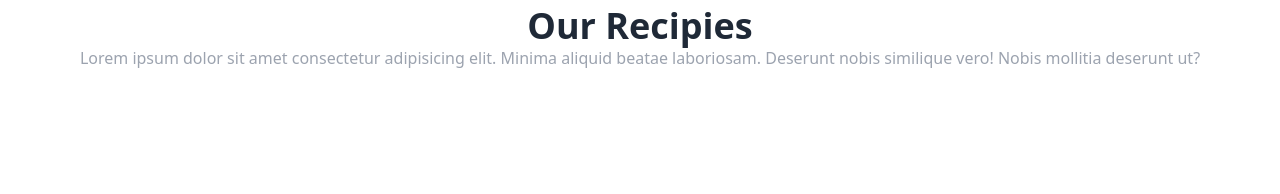
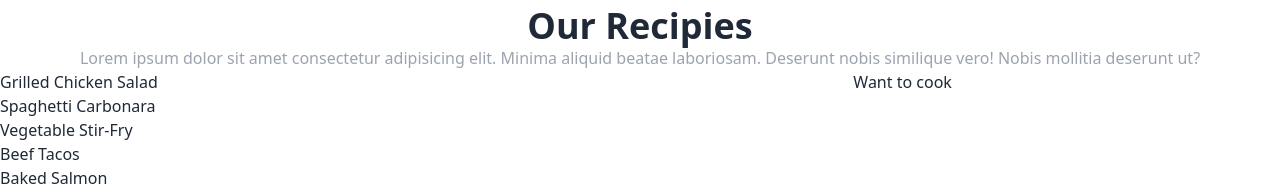
Before and after one commit to Syed-Anwarul-Haque-Piash/recipe-calories, a React (Vite) app: page / in a window 1280 px wide. Shown: the part 894-1088 px from the top of the page. Before the commit the page ends 964 px from the top, so only its background shows below. Built offline with nearby package versions, Linux system fonts and the light colour scheme.

Commit message:
load recipe data

```diff
--- a/public/recipe.json
+++ b/public/recipe.json
@@ -3,7 +3,7 @@
         "id": 1,
         "recipe_name": "Grilled Chicken Salad",
         "recipe_image": "grilled_chicken_salad.jpg",
-        "short_description": "A healthy grilled chicken salad with fresh vegetables and a light vinaigrette dressing.",
+        "description": "A healthy grilled chicken salad with fresh vegetables and a light vinaigrette dressing.",
         "ingredients": [
             "550 g chicken breast",
             "100 g lettuce",
@@ -19,7 +19,7 @@
         "id": 2,
         "recipe_name": "Spaghetti Carbonara",
         "recipe_image": "spaghetti_carbonara.jpg",
-        "short_description": "Classic Italian pasta dish with creamy sauce, crispy pancetta, and Parmesan cheese.",
+        "description": "Classic Italian pasta dish with creamy sauce, crispy pancetta, and Parmesan cheese.",
         "ingredients": [
             "200 g spaghetti",
             "100 g pancetta",
@@ -35,7 +35,7 @@
         "id": 3,
         "recipe_name": "Vegetable Stir-Fry",
         "recipe_image": "vegetable_stir_fry.jpg",
-        "short_description": "A quick and easy stir-fry with colorful vegetables and a savory sauce.",
+        "description": "A quick and easy stir-fry with colorful vegetables and a savory sauce.",
         "ingredients": [
             "100 g broccoli",
             "100 g bell pepper",
@@ -51,7 +51,7 @@
         "id": 4,
         "recipe_name": "Beef Tacos",
         "recipe_image": "beef_tacos.jpg",
-        "short_description": "Spicy beef tacos served with fresh salsa and avocado.",
+        "description": "Spicy beef tacos served with fresh salsa and avocado.",
         "ingredients": [
             "200 g ground beef",
             "50 g taco seasoning",
@@ -67,7 +67,7 @@
         "id": 5,
         "recipe_name": "Baked Salmon",
         "recipe_image": "baked_salmon.jpg",
-        "short_description": "Oven-baked salmon fillet seasoned with herbs and served with lemon wedges.",
+        "description": "Oven-baked salmon fillet seasoned with herbs and served with lemon wedges.",
         "ingredients": [
             "300 g salmon fillet",
             "10 ml olive oil",
@@ -83,7 +83,7 @@
         "id": 6,
         "recipe_name": "Chocolate Chip Cookies",
         "recipe_image": "chocolate_chip_cookies.jpg",
-        "short_description": "Classic homemade chocolate chip cookies with a crispy outside and chewy inside.",
+        "description": "Classic homemade chocolate chip cookies with a crispy outside and chewy inside.",
         "ingredients": [
             "150 g flour",
             "100 g sugar",
--- a/src/App.jsx
+++ b/src/App.jsx
@@ -1,6 +1,8 @@
 import Banner from "./components/Banner/Banner"
+import Cooks from "./components/Cooks/Cooks"
 import Header from "./components/Header/Header"
 import Home from "./components/Home/Home"
+import Recipies from "./components/Recipies/Recipies"
 
 
 function App() {
@@ -11,6 +13,10 @@ function App() {
      <Header></Header>
      <Banner></Banner>
      <Home></Home>
+     <div className="md:flex">
+      <Recipies></Recipies>
+      <Cooks></Cooks>
+     </div>
     </div>
   )
 }
--- /dev/null
+++ b/src/components/Cooks/Cooks.jsx
@@ -0,0 +1,11 @@
+import React from 'react';
+
+const Cooks = () => {
+    return (
+        <div>
+            Want to cook
+        </div>
+    );
+};
+
+export default Cooks;
--- /dev/null
+++ b/src/components/Recipe/Recipe.jsx
@@ -0,0 +1,12 @@
+import React from 'react';
+
+const Recipe = ({recipe}) => {
+    const {id,recipe_name,recipe_image,description,ingredients,preparing_time,calories}=recipe
+    return (
+        <div>
+            <h1>{recipe_name}</h1>
+        </div>
+    );
+};
+
+export default Recipe;
--- /dev/null
+++ b/src/components/Recipies/Recipies.jsx
@@ -0,0 +1,22 @@
+import React, { useEffect, useState } from 'react';
+import Recipe from '../Recipe/Recipe';
+
+const Recipies = () => {
+    const [recipies,setRecipies]=useState([])
+    useEffect(()=>{
+        fetch('recipe.json')
+        .then(res=>res.json())
+        .then(data=>setRecipies(data))
+    },[])
+    return (
+        <div className='w-2/3'>
+            <div>
+                {
+                    recipies.map(recipe=><Recipe recipe={recipe} key={recipe.id}></Recipe>)
+                }
+            </div>
+        </div>
+    );
+};
+
+export default Recipies;
```
